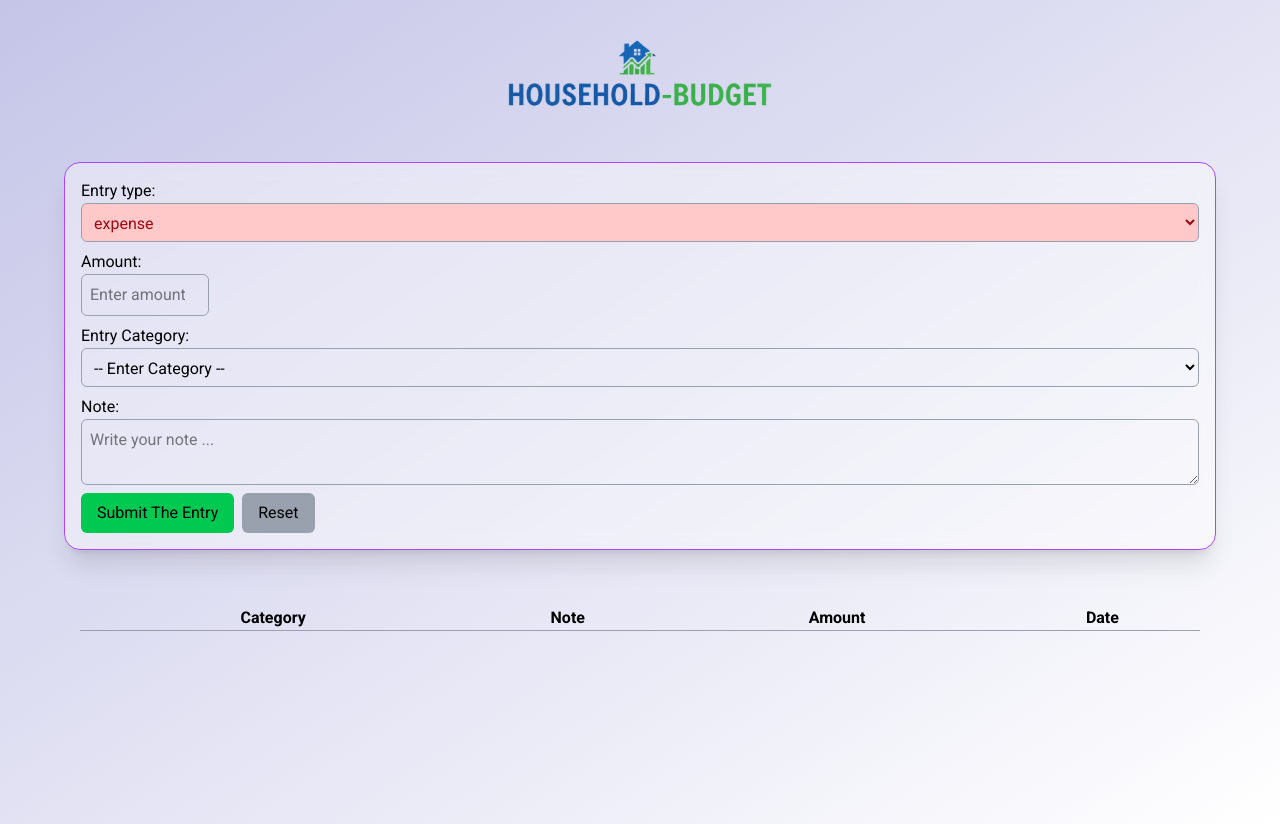
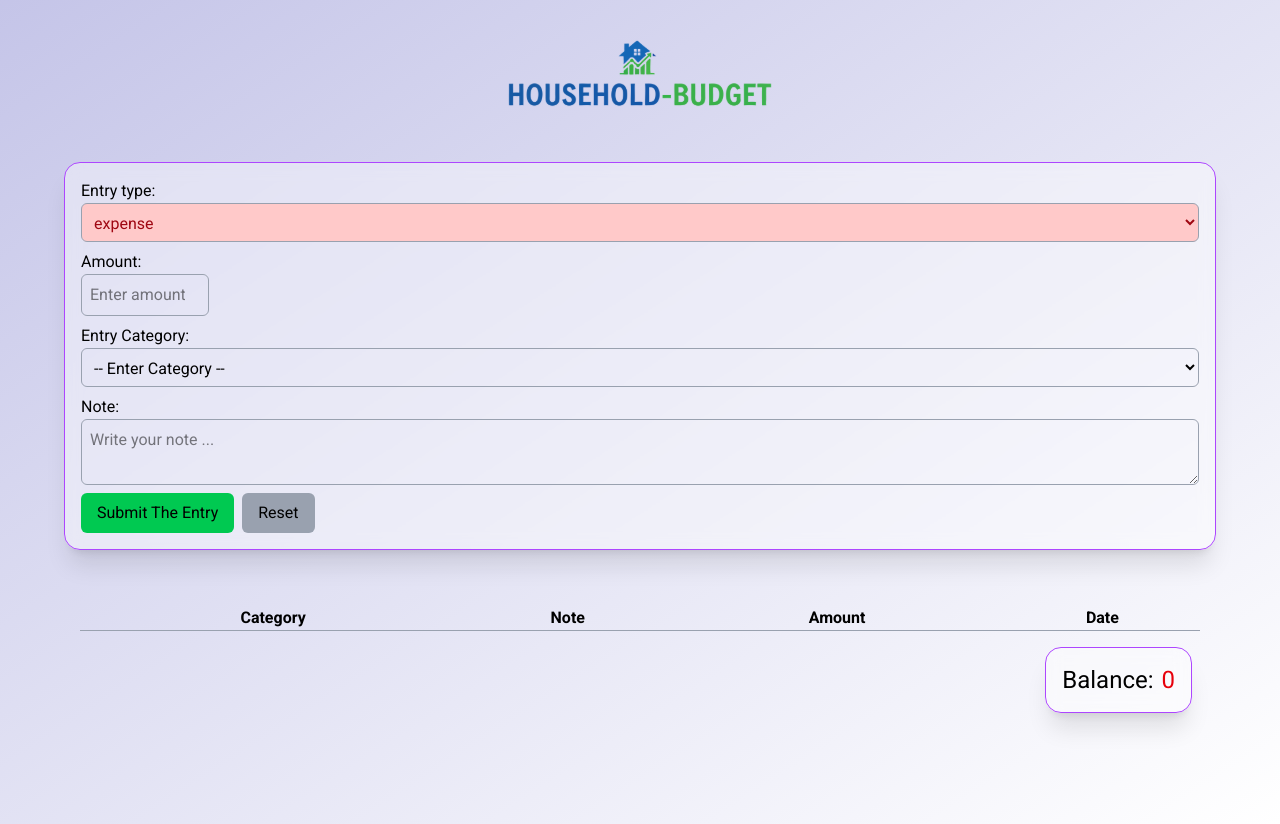
Before and after one commit to Kalikian/household-budget, a React (Vite) app: page / in a window 1280 px wide. Built offline with nearby package versions, Linux system fonts and the light colour scheme.

Commit message:
feat: add Balance component and display computed account total

```diff
--- /dev/null
+++ b/src/components/Balance.tsx
@@ -0,0 +1,36 @@
+import type { Entry } from "../types/budget";
+
+type BalanceProps = {
+  entries: Entry[];
+};
+
+export default function Balance({ entries }: BalanceProps) {
+  function calculateBalance(entries: Entry[]): number {
+    let balance = 0;
+    entries.map((entry) => {
+      if (typeof entry.amount === "string") {
+        const entryAmount = Number(entry.amount);
+        if (entry.type === "income") {
+          balance += entryAmount;
+        } else {
+          balance -= entryAmount;
+        }
+      } else if (typeof entry.amount === "number") {
+        if (entry.type === "income") {
+          balance += entry.amount;
+        } else {
+          balance -= entry.amount;
+        }
+      }
+    });
+    return balance;
+  }
+  return (
+    <div
+      className={`border border-purple-500 flex self-end w-fit p-4 m-2 rounded-2xl gap-2 bg-white/40 backdrop-blur shadow-xl text-2xl ${calculateBalance(entries) > 0 ? "text-green-600" : "text-red-600"}`}
+    >
+      <span className="text-2xl text-black">Balance: </span>
+      {calculateBalance(entries)}
+    </div>
+  );
+}
--- a/src/components/EntriesList.tsx
+++ b/src/components/EntriesList.tsx
@@ -1,5 +1,6 @@
 import type { Entry } from "../types/budget";
 import { loadEntries } from "../services/storage";
+import Balance from "./Balance";
 
 export default function EntriesList() {
   const EntyList: Entry[] = loadEntries();
@@ -24,7 +25,7 @@ export default function EntriesList() {
         </tr>
         {EntyList.map((v) => (
           <tr
-            className={`${v.type === "income" ? "text-green-500" : "text-red-500"} border-b border-gray-400 hover:bg-blue-50 transition`}
+            className={`${v.type === "income" ? "text-green-600" : "text-red-600"} border-b border-gray-400 hover:bg-blue-50 transition`}
           >
             <td className="text-center p-2">{v.category}</td>
             <td className="text-center p-2">{v.note ?? "-"}</td>
@@ -35,6 +36,7 @@ export default function EntriesList() {
           </tr>
         ))}
       </table>
+      <Balance entries={EntyList} />
     </div>
   );
 }
```
